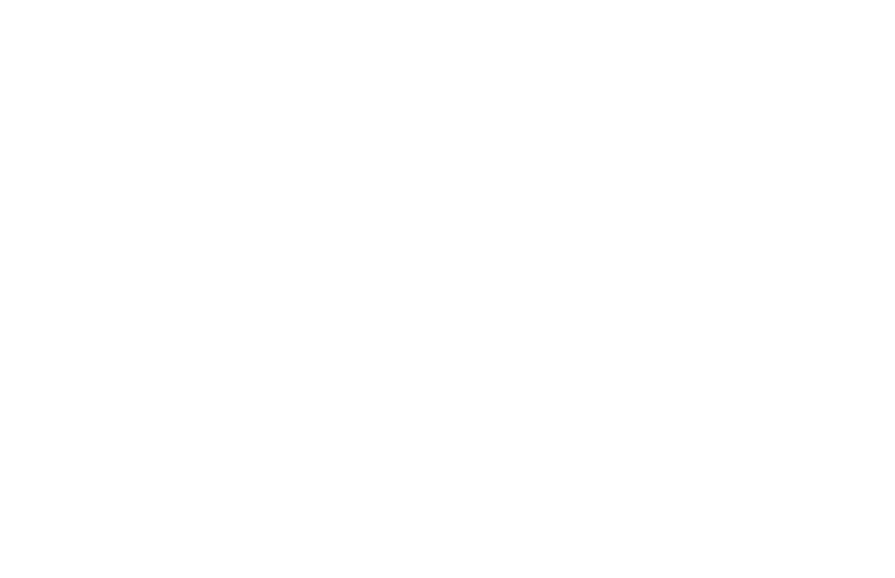
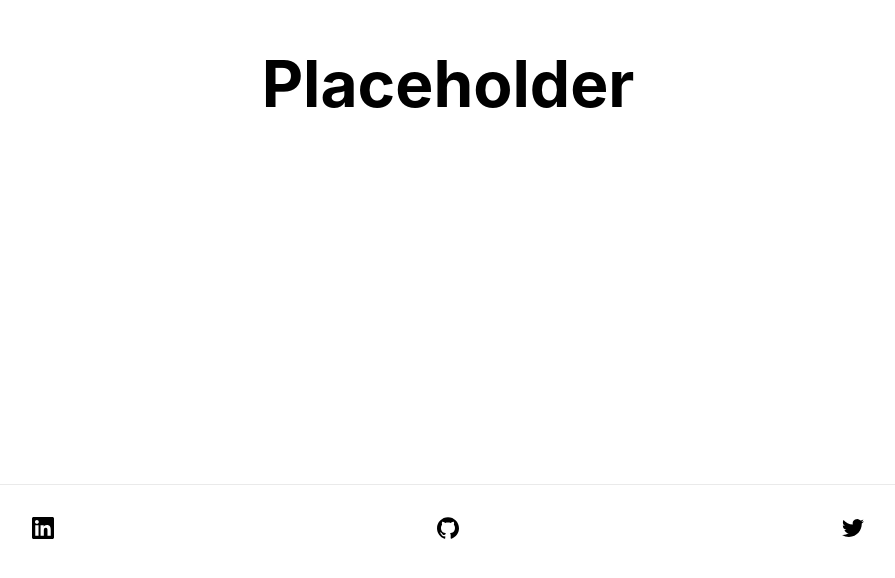
Before and after one commit to Magicoo51889/Jack-Foot-Website, a Next.js app: page /github in a window 1280 px wide. Shown: the part 440-1018 px from the top of the page, without its empty margins (192-1087 px from the left). Before the commit the page ends 800 px from the top, so only its background shows below. Built offline with nearby package versions, Linux system fonts and the light colour scheme.

Commit message:
Updating all pages to have footer

```diff
--- a/pages/github.tsx
+++ b/pages/github.tsx
@@ -19,6 +19,45 @@
                     <ul><a href='/nodejs'>Node.js</a></ul>
                 </ul>
             </header>
+
+            <main className={styles.main}>
+                <h1 className={styles.title}>
+                    Placeholder
+                </h1>
+            </main>
+
+            <footer className={styles.footer}> {/*Links to socials*/}
+        <a
+          href="https://www.linkedin.com/in/jackfoot51889/"
+          target="_blank"
+          rel="noopener noreferrer"
+        >
+          {' '}
+          <span className={styles.logoInvert}>
+            <Image src="/linkedin.svg" alt="Linkedin Logo" width={22.5} height={22.5} />
+          </span>
+        </a>
+        <a
+        href="https://github.com/Magicoo51889"
+        target="_blank"
+        rel="noopener noreferrer"
+        >
+          {' '}
+          <span className={styles.logoInvert}>
+            <Image src="/github.svg" alt="Github Logo" width={22.5} height={22.5}/>
+          </span>
+        </a>
+        <a
+        href="https://twitter.com/jjaffff"
+        target="_blank"
+        rel="noopener noreferrer"
+        >
+          {' '}
+          <span className={styles.logoInvert}>
+            <Image src="/twitter.svg" alt="Twitter Logo" width={22.5} height={22.5}/>
+          </span>
+        </a>
+      </footer>
         </div>
     )
 }
--- a/pages/index.tsx
+++ b/pages/index.tsx
@@ -1,7 +1,6 @@
 import type { NextPage } from 'next'
 import Head from 'next/head'
 import Image from 'next/image'
-import { Link } from 'react-router-dom'
 import styles from '../styles/Home.module.css'
 
 const Home: NextPage = () => {
```
Also changed, not shown: pages/nodejs.tsx (+39 -0 lines), pages/typescript.tsx (+39 -0 lines).
